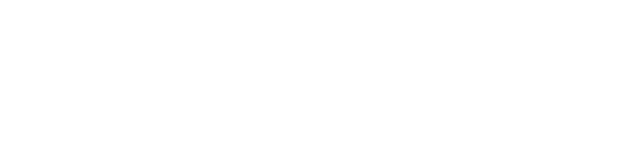
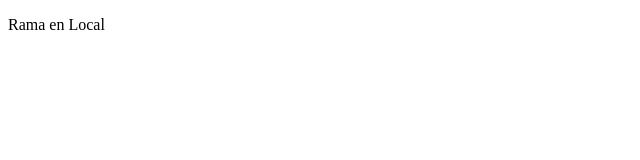
Before and after one commit to TheLexa69/tarefa-1.5, a plain HTML site: page index.html in a window 1280 px wide. Shown: the whole page, without its empty margins (0-640 px from the left). Drawn offline with Linux system fonts and the light colour scheme.

Commit message:
Cambios en Local

```diff
--- a/index.html
+++ b/index.html
@@ -7,6 +7,6 @@
     <title>Document</title>
 </head>
 <body>
-
+    <p>Rama en Local</p>
 </body>
 </html>
```
